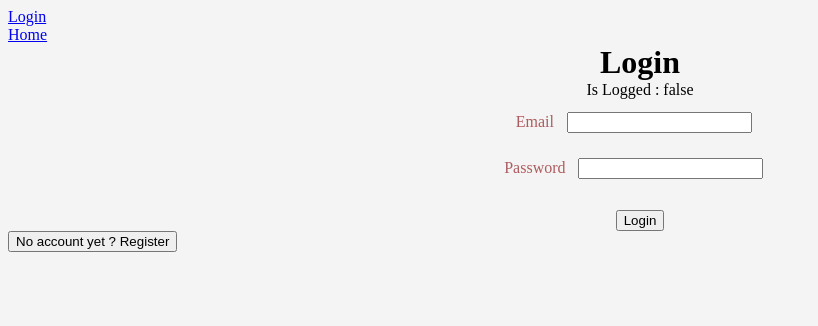
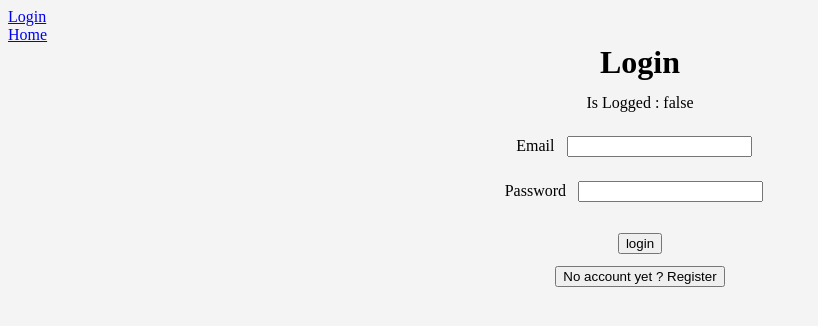
Before and after one commit to Fimeo/Todolist, a Vue app in the folder todolist_app/: page /login in a window 1280 px wide. Shown: the top 326 px of the page, without its empty margins (0-818 px from the left). Built offline with nearby package versions, Linux system fonts and the light colour scheme.

Commit message:
Nouvel essai de css pour la page login/register

```diff
--- a/todolist_app/src/components/loginForm.vue
+++ b/todolist_app/src/components/loginForm.vue
@@ -1,5 +1,6 @@
 <template>
   <h1>{{ currentMethod.charAt(0).toUpperCase() + currentMethod.substring(1) }}</h1>
+  <div>
   <p>Is Logged : {{ isLogged }}</p>
   <p v-show="isLoading"><i>Loading...</i></p>
   <form id="login" v-on:submit="checkForm">
@@ -13,10 +14,10 @@
     <p v-if="getErrorField('name')"><b>{{ getErrorField('name') }}</b></p>
     <label v-if="currentMethod === 'register'" for="name">Name</label>
     <input v-if="currentMethod === 'register'" id="name" type="text" v-model="name"><br>
-    <input type="submit" v-bind:value="currentMethod.charAt(0).toUpperCase() + currentMethod.substring(1)">
+    <input type="submit" v-bind:value="currentMethod">
   </form>
-  <button v-if="currentMethod === 'login'" v-on:click="changeMethod">No account yet ? Register</button>
-  <button v-else v-on:click="changeMethod">Already an account ? Login</button>
+  <button id="register" v-on:click="changeMethod">No account yet ? Register</button>
+  </div>
 </template>
 
 <script>
@@ -63,16 +64,12 @@ export default {
       if (!this.password) {
         this.addError(['password', 'Password required'])
       }
-      if (this.currentMethod === "register" && !this.name) {
-        this.addError(['name', 'Name required'])
-      }
       e.preventDefault()
     },
     changeMethod() {
       if (this.isLoading)
         return;
       this.deleteErrors()
-      this.email = this.password = this.name = ""
       this.currentMethod = this.currentMethod === "login" ? "register" : "login";
     }
 }
@@ -80,6 +77,13 @@ export default {
 </script>
 
 <style scoped>
+
+div{
+
+text-align: center;
+padding: 1%;
+margin: auto;
+}
 
 h1 {
   padding: auto ;
@@ -109,18 +113,17 @@ p{
 
 }
 
-button{
-  vertical-align: middle;
-  margin: auto;
+#name{
+  margin: 1%;
   padding: auto;
 
 }
+
 form{
   text-align: center;
   margin: auto;
-  padding: auto;
-  color: #af5b5e;
- }
+  padding: 1%;
+}
 
 
 
```
